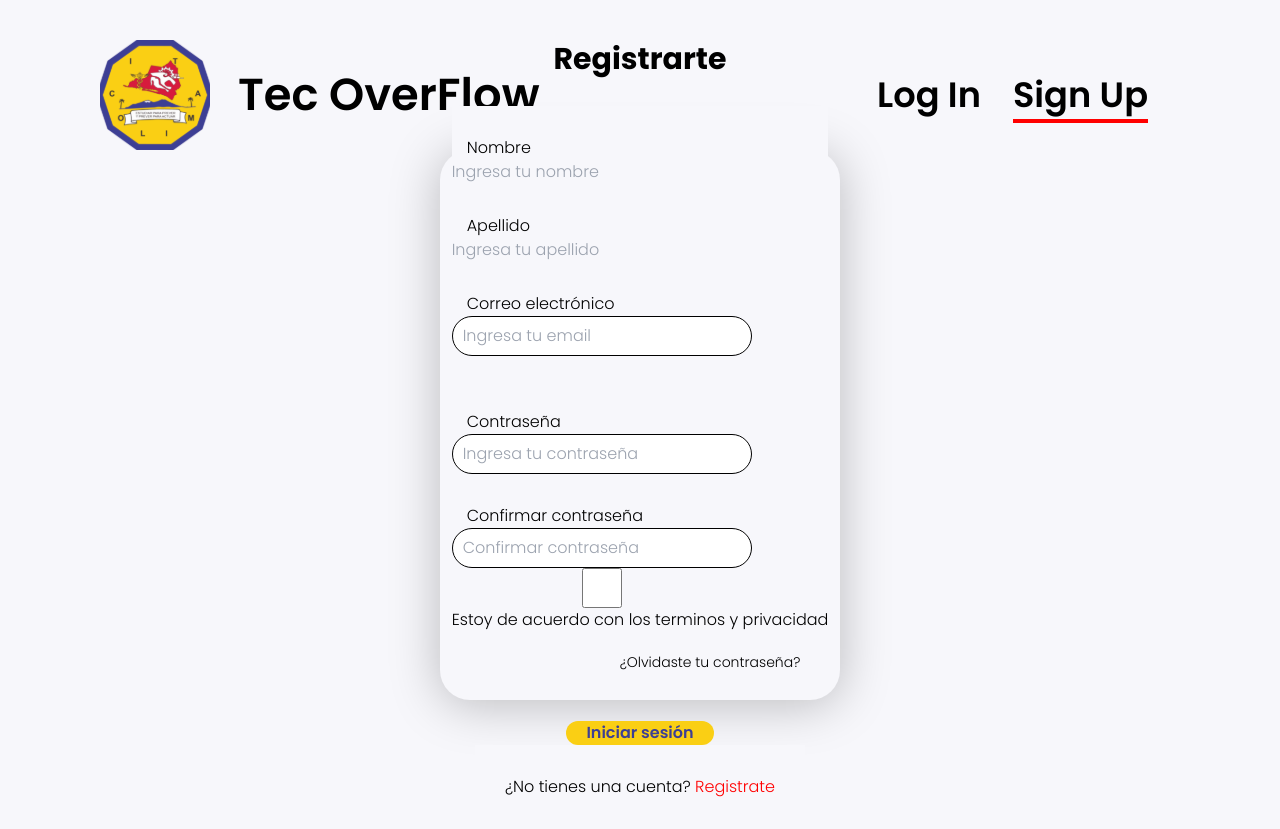
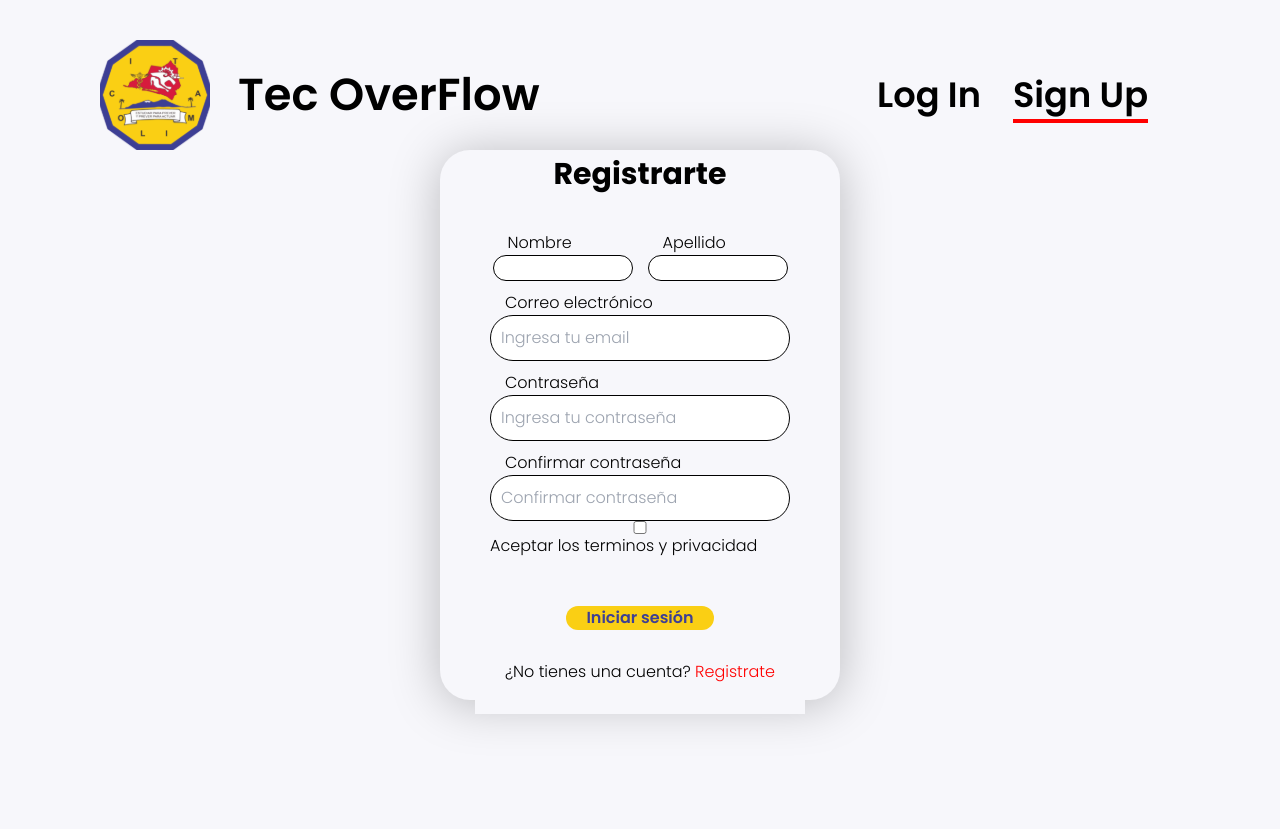
Before and after one commit to TecWork/TecOverFlow, a Next.js app: page /signup in a window 1280 px wide. After the commit the page ends 800 px from the top, so only its background shows below. Built offline with nearby package versions, Linux system fonts and the light colour scheme.

Commit message:
Avance de SIGNUP

```diff
--- a/pages/signup.js
+++ b/pages/signup.js
@@ -28,29 +28,34 @@ export default function SignUp() {
           </nav>
           {/* TERMINA NAVEGACION */}
         </header>
+
+
         <div className={styles.contenedor_principal}>
           {/* <Image src={biglogo} alt="Tec Overflow" height={700} className={styles.container_img_l}/> */}
           <div className={styles.container}>
             <h1 className={styles.titulo}>Registrarte</h1>
             <br/>
+            <div className={styles.datos}>
+                <div className={styles.datos_bloque}>
+                  <label className={styles.label}>Nombre</label>
+                  <input type="text" name="nombre" className={styles.inputnombre}/>
+                </div>
+                <div className={styles.datos_bloque}>
+                  <label className={styles.label}>Apellido</label>
+                  <input type="text" name="apellido" className={styles.inputnombre}/>
+                </div>
+              </div>
             <div className={styles.form}>
-              <label className={styles.label}>Nombre</label>
-              <input type="text" name="nombre" placeholder="Ingresa tu nombre" className={styles.inputnombre}/>
-              <label className={styles.label}>Apellido</label>
-              <input type="text" name="apellido" placeholder="Ingresa tu apellido" className={styles.inputnombre}/>
-
               <label className={styles.label}>Correo electrónico</label>
               <input type="email" name="email" placeholder="Ingresa tu email" className={styles.input}/>
-              <br/>
               <label className={styles.label}>Contraseña</label>
               <input type="password" name="password" placeholder="Ingresa tu contraseña" className={styles.input} />
               <label className={styles.label}>Confirmar contraseña</label>
               <input type="password" name="confirmpassword" placeholder="Confirmar contraseña" className={styles.input} />
 
-              <input type="checkbox" id="privacidad" name="terminos" className={styles.input} />
-              <label for="privacidad">Estoy de acuerdo con los terminos y privacidad</label>
+              <input type="checkbox" id="privacidad" name="terminos" className={styles.check}/>
+              <label for="privacidad">Aceptar los terminos y privacidad</label>
             </div>
-            <Link href="#" className={styles.olvide_link}>¿Olvidaste tu contraseña?</Link>
             <br/>
             <br/>
             <button className={styles.button}>Iniciar sesión</button>
--- a/styles/signup.module.css
+++ b/styles/signup.module.css
@@ -21,29 +21,43 @@
 .form{
     display: flex;
     flex-direction: column;
-    align-items: flex-start;
-    justify-content: stretch;
-    padding-bottom: 20px;
+    justify-content: center;
 }
 
-.inputnombre{
-
+.datos{
+    display: flex;
+    flex-direction: row;
+    gap: 15px;
 }
 
 .input{
     font-family: 'Poppins', sans-serif;
     border-radius: 25px;
-    width: 300px;
-    height: 40px;
     background-color: white;
     border: 1px solid #000000;
     padding-left: 10px;
+    width: 300px;
+    padding: 10px;
+}
+
+.inputnombre{
+    font-family: 'Poppins', sans-serif;
+    border-radius: 25px;
+    background-color: white;
+    border: 1px solid #000000;
+    padding-left: 10px;
+    width: 140px;
+}
+
+.datos_bloque{
+    display: flex;
+    flex-direction: column;
 }
 
 .label{
     font-weight: 300;
     margin-top: 10px;
-    padding: 20px 0 0 15px;
+    padding: 0px 0 0 15px;
 }
 
 .titulo{
```
